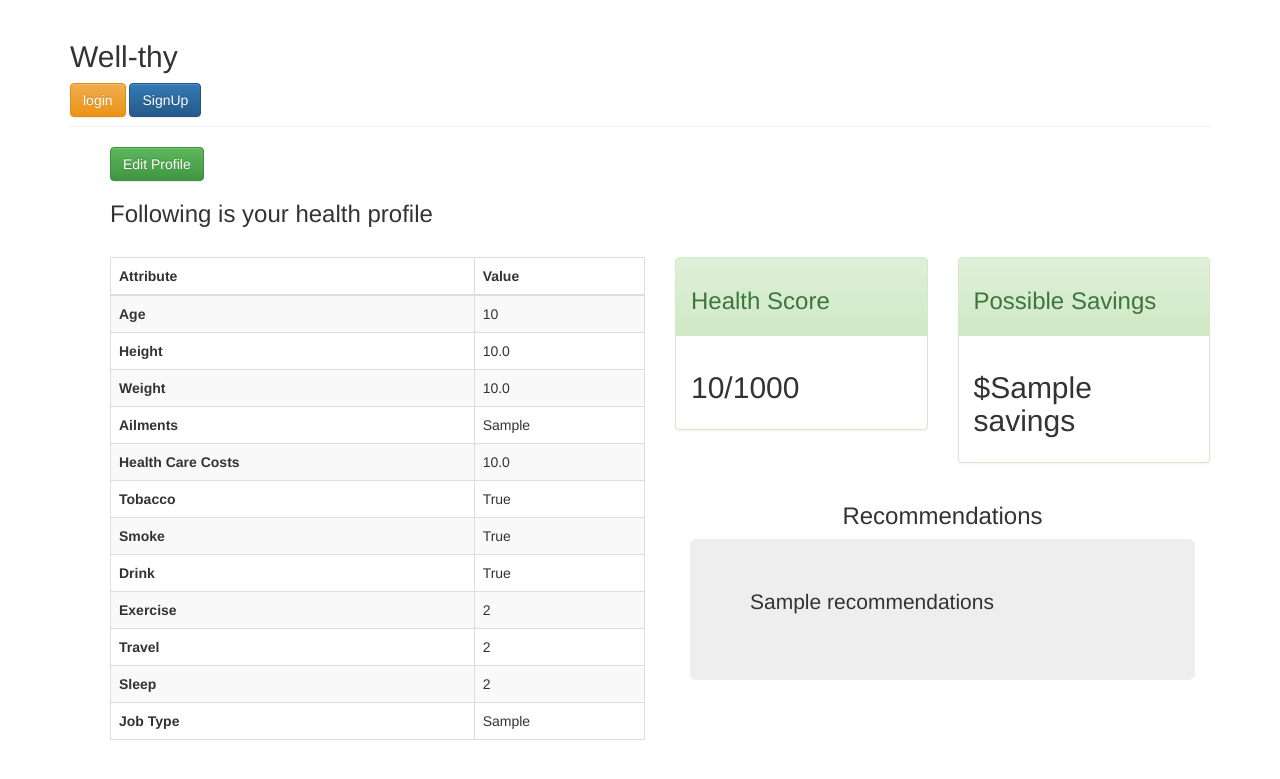
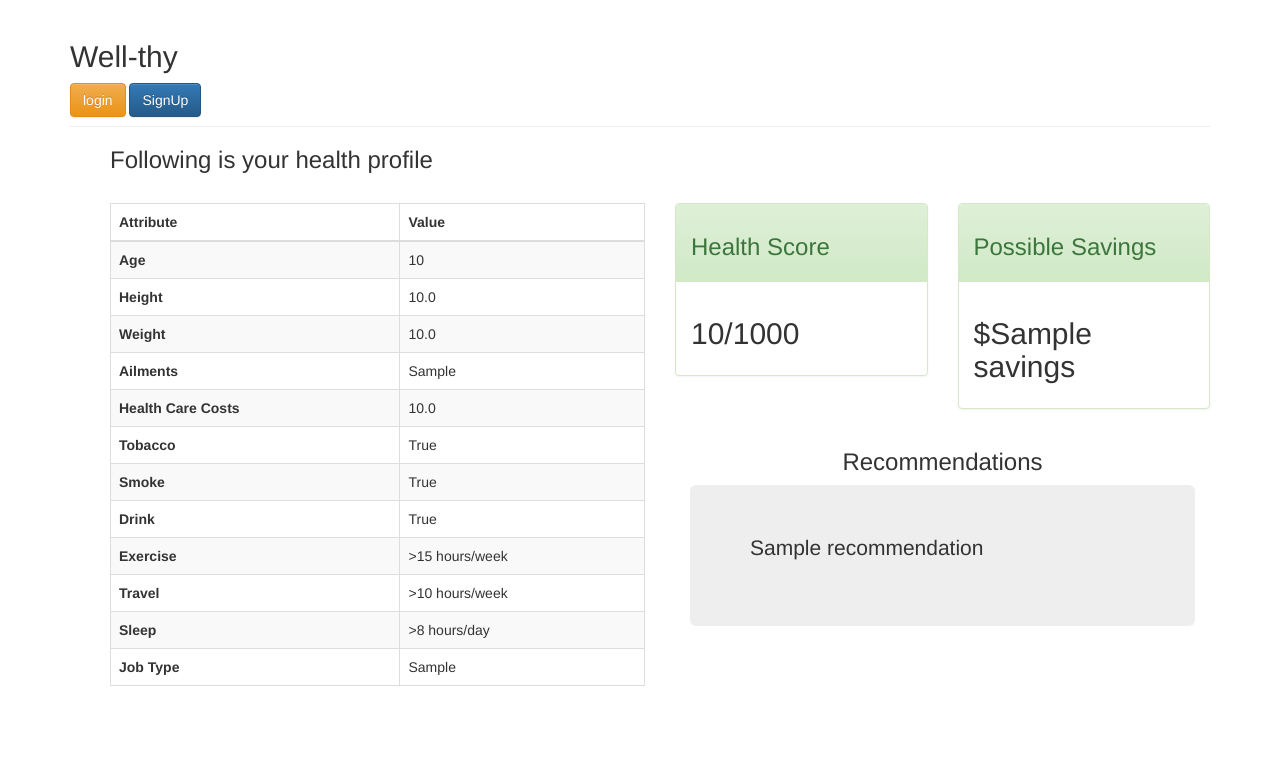
Before and after one commit to rikenshah/Wellth, a Django app: template templates/health/profile.html in a window 1280 px wide. Shown: the top 779 px of the page. Run offline with Django 3.2, Linux system fonts and the light colour scheme; tables that the repository leaves empty hold one stand-in row (values such as "Sample post"); the template is opened without the code that fills it: values that come from a table or form of the project are taken from there, most other values are stand-ins (such as "Sample title", 1, 10 or a date in 2020); some libraries are stand-ins or nearby versions.

Commit message:
Recommendations updated

```diff
--- a/health/views.py
+++ b/health/views.py
@@ -22,10 +22,10 @@ def profile(request):
             print("json p")
             print(json_p)
             # json_p["healthcare_costs"] = 100
-            recommendations = get_recommendations.processRecommendations(json_p, 1000)
+            recommendations,savings = get_recommendations.processRecommendations(json_p, 1000)
             result = get_health_score.preprocessData(json_p)
             # recommendations = "hello"
-            return render(request,'health/profile.html',{'health_profile' : p[0], 'health_score' : result[0], 'savings' : result[1], 'recommendations' : recommendations})
+            return render(request,'health/profile.html',{'health_profile' : p[0], 'health_score' : result, 'savings' : savings, 'recommendations' : recommendations})
         else:
             return render(request,'health/profile.html')
 
--- a/templates/health/profile.html
+++ b/templates/health/profile.html
@@ -4,7 +4,7 @@
 {% block content %}
 	<ul>
 	{% if health_profile %}
-	<a class="btn btn-success" href="{% url 'health:handle' %}">Edit Profile</a>
+	<!-- <a class="btn btn-success" href="{% url 'health:handle' %}">Edit Profile</a> -->
 	<h3>Following is your health profile </h3>
 	<br>
 		<div class="row">
@@ -51,15 +51,33 @@
 				    </tr>
 				    <tr>
 				      <th scope="row">Exercise<br></th>
-				      <td>{{health_profile.exercise}}</td>
+				      {% if health_profile.exercise == 2 %}
+				       	<td>>15 hours/week</td>
+				      {% elif health_profile.exercise == 1 %}
+				       	<td>6-15 hours/week</td>
+				      {% elif health_profile.exercise == 0 %}
+				       	<td><6 hours/week</td>
+					  {% endif %}
 				    </tr>
 				    <tr>
 				      <th scope="row">Travel</th>
-				      <td>{{health_profile.travel_time}}</td>
+				      {% if health_profile.travel_time == 2 %}
+				       	<td>>10 hours/week</td>
+				      {% elif health_profile.travel_time == 1 %}
+				       	<td>5-10 hours/week</td>
+				      {% elif health_profile.travel_time == 0 %}
+				       	<td><5 hours/week</td>
+					  {% endif %}
 				    </tr>
 				    <tr>
 				      <th scope="row">Sleep</th>
-				      <td>{{health_profile.sleep_time}}</td>
+				      {% if health_profile.sleep_time == 2 %}
+				       	<td>>8 hours/day</td>
+				      {% elif health_profile.sleep_time == 1 %}
+				       	<td>6-8 hours/day</td>
+				      {% elif health_profile.sleep_time == 0 %}
+				       	<td><6 hours/day</td>
+					  {% endif %}
 				    </tr>
 				    <tr>
 				      <th scope="row">Job Type</th>
@@ -93,9 +111,11 @@
 				</div>
 				<div class="col-md-12">
 					<center><h3>Recommendations</h3></center>
+					{% for r in recommendations%}
 					<div class="jumbotron">
-						<p>{{recommendations}}</p>
+						<p>{{r}}</p>
 					</div>
+					{% endfor %}
 				</div>
 			</div>
 		</div>
```
Also changed, not shown: pyScripts/get_health_score.py (+5 -4 lines), pyScripts/get_recommendations.py (+35 -14 lines), requirements.txt (added, +71 -0 lines), db.sqlite3, 1 other file.
